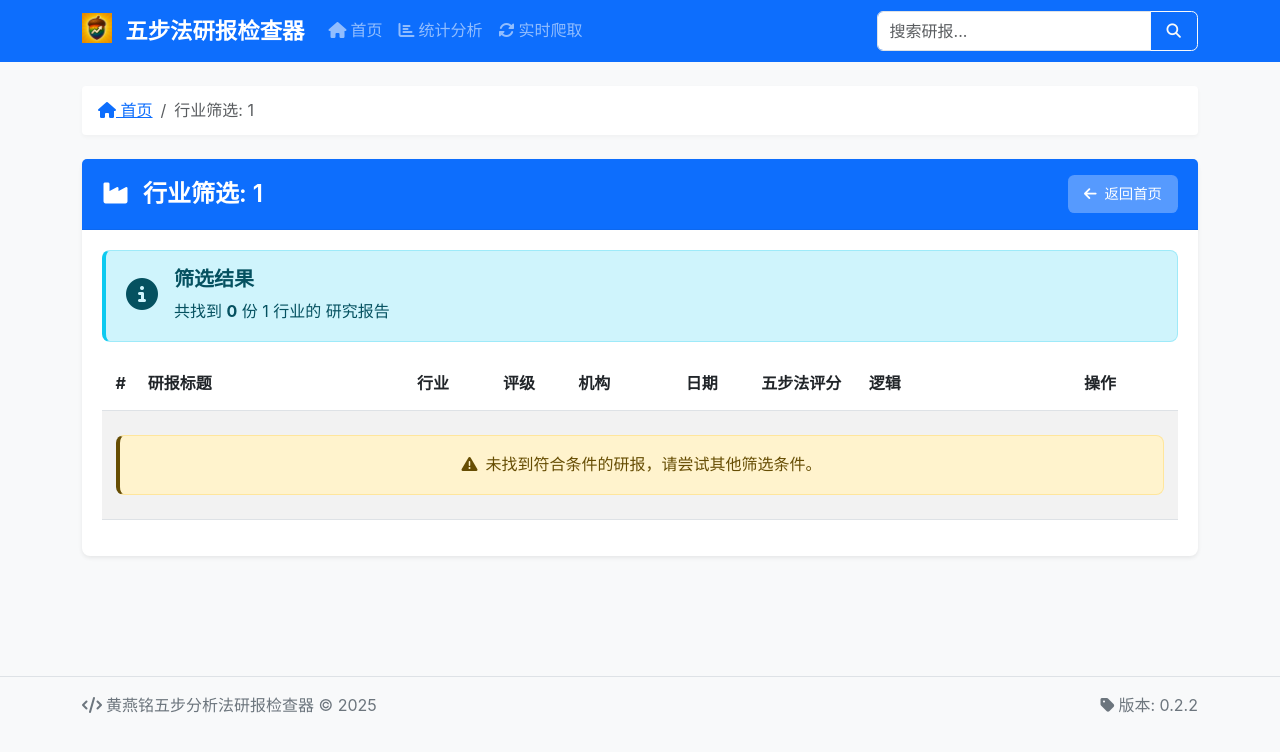
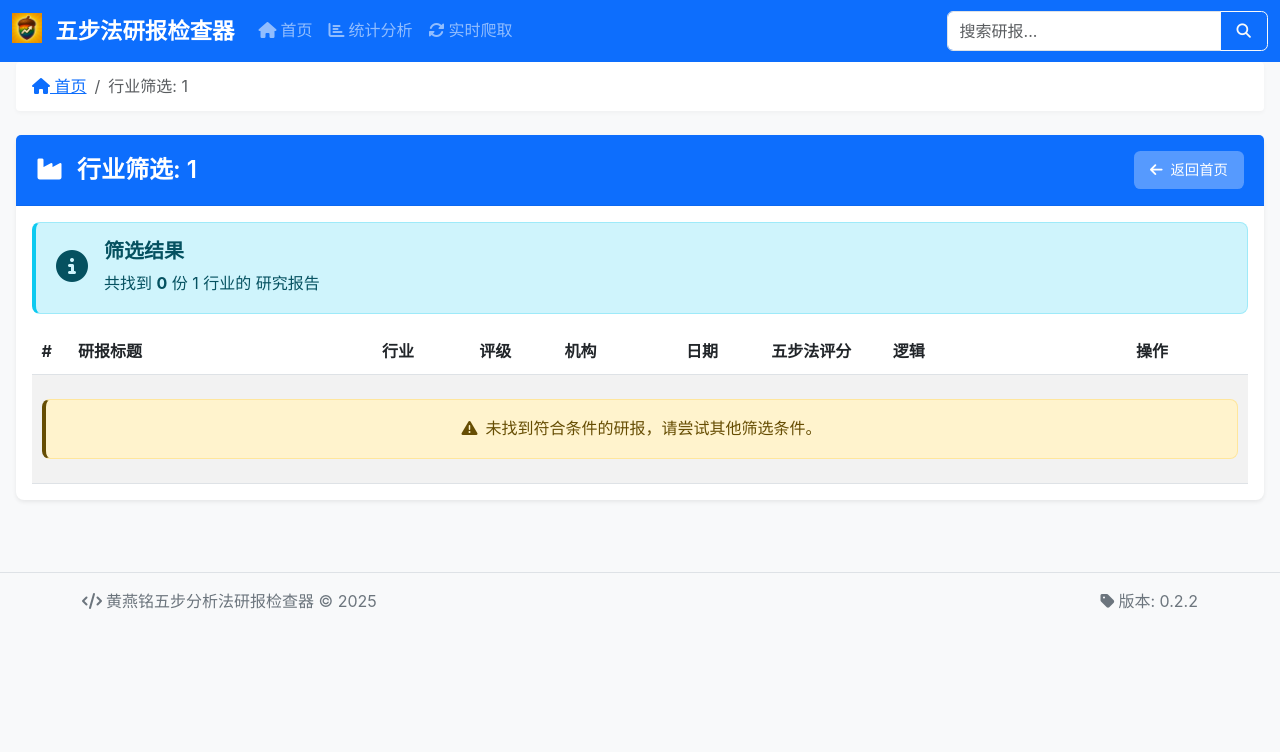
Before and after one commit to QC202502/Five-Step_Report_Inspector, a Flask app: page /industry/1 in a window 1280 px wide. Shown: the top 752 px of the page. Run offline with Flask 3, Linux system fonts and the light colour scheme; data that the repository does not hold is empty.

Commit message:
优化页面布局：1.减少左右空白区域 2.修复序号显示 3.优化标题行显示

```diff
--- a/templates/base.html
+++ b/templates/base.html
@@ -54,7 +54,8 @@
             max-width: 350px;
             overflow: hidden;
             text-overflow: ellipsis;
-            white-space: nowrap;
+            white-space: normal !important; /* 允许换行 */
+            line-height: 1.3;
         }
 
         .logic-content {
@@ -67,12 +68,61 @@
         .table-fixed {
             table-layout: fixed;
         }
+
+        /* 序号单元格样式 */
+        .index-cell {
+            text-align: center;
+            vertical-align: middle !important;
+            padding: 0.5rem !important;
+        }
+
+        /* 确保表格行没有多余的间距 */
+        .table tr {
+            margin: 0 !important;
+            padding: 0 !important;
+        }
+
+        /* 优化表格容器样式 */
+        .table-container {
+            margin: 0;
+            padding: 0;
+            width: 100%;
+        }
+
+        /* 设置表格间距和行高 */
+        .table {
+            margin-bottom: 0;
+        }
+
+        .table td, .table th {
+            padding: 0.6rem;
+            vertical-align: middle;
+        }
+
+        /* 调整表格卡片布局 */
+        .card-body {
+            padding: 1rem;
+        }
+
+        /* 调整页面间距 */
+        .row {
+            margin-bottom: 1rem !important;
+        }
+
+        /* 调整各列宽度比例，更紧凑的布局 */
+        @media (min-width: 768px) {
+            .px-md-2 {
+                padding-left: 0.5rem !important;
+                padding-right: 0.5rem !important;
+            }
+        }
     </style>
     {% block extra_head %}{% endblock %}
 </head>
 <body>
-    <nav class="navbar navbar-expand-lg navbar-dark bg-primary">
-        <div class="container">
+    <!-- 主导航栏 -->
+    <nav class="navbar navbar-expand-lg navbar-dark bg-primary sticky-top">
+        <div class="container-fluid">
             <a class="navbar-brand" href="/">
                 <img src="{{ url_for('static', filename='images/acorn_icon.png') }}" width="30" height="30" class="d-inline-block align-top me-2" alt="橡子图标">
                 五步法研报检查器
@@ -110,7 +160,9 @@
         </div>
     </nav>
 
-    <div class="container py-4">
+    <!-- 主要内容区域 -->
+    <div class="container-fluid px-3">
+        <!-- 主内容 -->
         {% block content %}{% endblock %}
     </div>
 
--- a/templates/filtered_reports.html
+++ b/templates/filtered_reports.html
@@ -120,8 +120,8 @@
                 {% endif %}
 
                 <!-- 研报列表 -->
-                <div class="table-responsive">
-                    <table class="table table-striped table-hover table-fixed">
+                <div class="table-container">
+                    <table class="table table-striped table-hover table-fixed mb-0">
                         <thead>
                             <tr>
                                 <th width="3%">#</th>
@@ -138,7 +138,7 @@
                         <tbody>
                             {% for report in reports %}
                             <tr>
-                                <td>{{ loop.index }}</td>
+                                <td class="index-cell">{{ loop.index }}</td>
                                 <td class="table-title-cell">{{ report.title }}</td>
                                 <td>
                                     <a href="/industry/{{ report.industry }}" class="badge bg-secondary text-decoration-none">
```
Also changed, not shown: templates/index.html (+4 -4 lines), templates/industry.html (+6 -4 lines).
